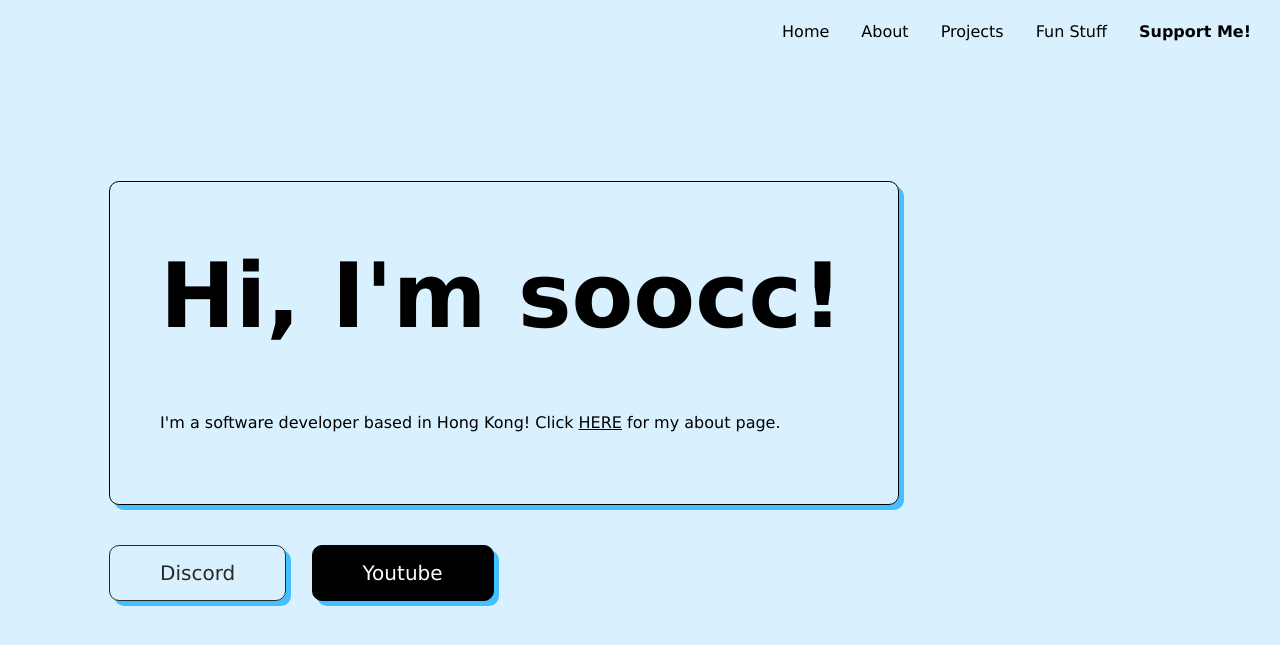
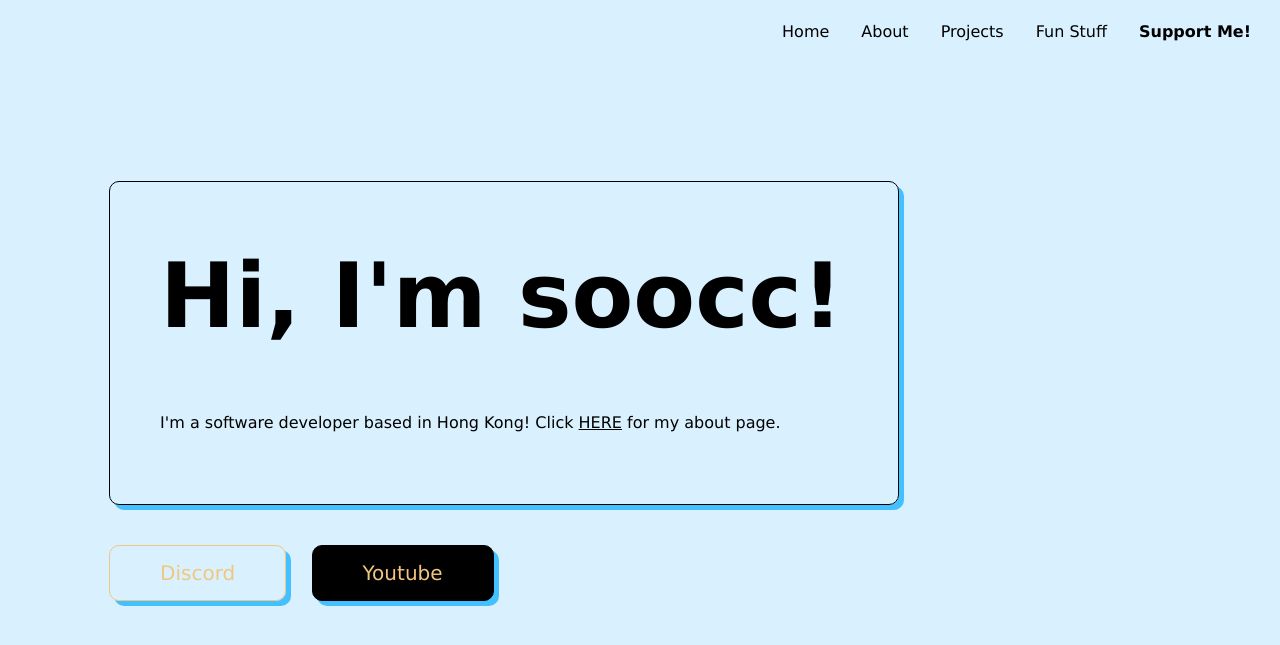
Before and after one commit to soocc/sooccsocks2, a Jekyll site: the page built from index.html, in a window 1280 px wide. Shown: the top 645 px of the page. Built offline with Jekyll 4.4.1, drawn with Linux system fonts in a browser that asks for light colours.

Commit message:
Update styles.css

```diff
--- a/styles/styles.css
+++ b/styles/styles.css
@@ -2,7 +2,7 @@
 .navbar {
   overflow: hidden;
   background-color: transparent;
-  margin-bottom: 5px;
+  margin-top: 5px;
   margin-right: 5px;
 }
 
@@ -85,7 +85,7 @@ p {
 }
 
 .abutton {
-  color: #282828;
+  color: #f1c67e;
   background-color: transparent;
   font-size: 20px;
   display: block;
@@ -104,7 +104,7 @@ p {
 }
 
 .black-button {
-  color: white;
+  color: #f1c67e;
   background-color: black;
   border-color: black;
 }
```
